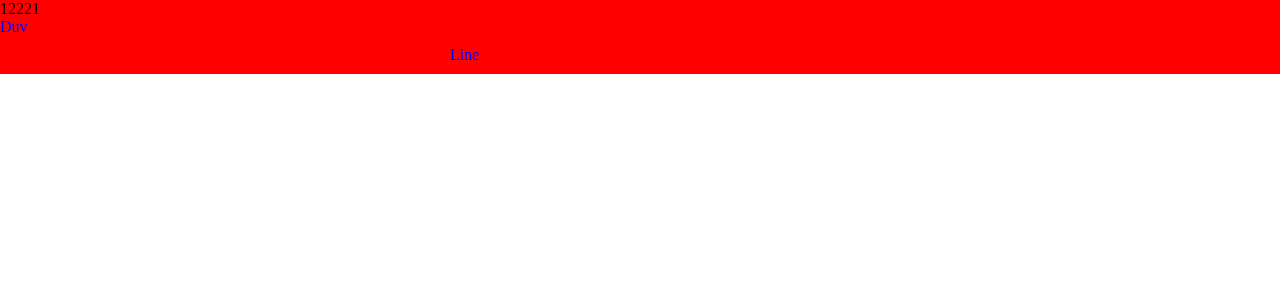
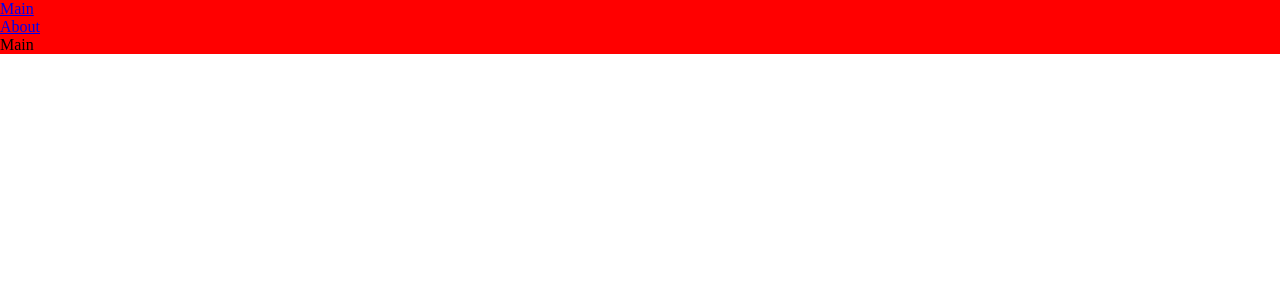
Before and after one commit to Rinzlerte/react-pure-qpp, a React app: page / in a window 1280 px wide. Shown: the top 300 px of the page. Built offline with nearby package versions, Linux system fonts and the light colour scheme.

Commit message:
add react-router-dom-ts and lazy loading samples

```diff
--- a/package.json
+++ b/package.json
@@ -33,9 +33,11 @@
     "webpack-dev-server": "^4.15.1"
   },
   "dependencies": {
+    "@types/react-router-dom": "^5.3.3",
     "axios": "^1.4.0",
     "dotenv": "^16.3.1",
     "react": "^18.2.0",
-    "react-dom": "^18.2.0"
+    "react-dom": "^18.2.0",
+    "react-router-dom": "^6.14.2"
   }
 }
--- /dev/null
+++ b/src/components/App.tsx
@@ -0,0 +1,24 @@
+import { Routes , Route, Link} from "react-router-dom"
+import AboutPageLazy from '../pages/AboutPage.lazy'
+import MainPageLazy  from "../pages/MainPage.lazy"
+import { Suspense } from "react"
+
+const App = () => {
+  return (
+    <div>
+        <Link to="/">Main</Link>
+        <br/>
+        <Link to="/about">About</Link>
+        <Suspense fallback={<div>loading</div>}>
+          <Routes>
+            <Route  path="/" element={<MainPageLazy/>}/>
+            <Route  path="/about" element={<AboutPageLazy/>}/>
+          </Routes>
+        </Suspense>
+
+    </div>
+
+  )
+}
+
+export default App
--- a/src/components/Duv.tsx
+++ b/src/components/Duv.tsx
@@ -1,5 +1,5 @@
 import Line from './Line'
-import './index.scss'
+
 
 const Duv = () => {
   return (
--- a/src/index.tsx
+++ b/src/index.tsx
@@ -1,13 +1,16 @@
 import ReactDOM from 'react-dom/client'
 import Duv from './components/Duv'
 import React from "react";
+import { BrowserRouter } from 'react-router-dom';
+import App from './components/App'
+import './components/index.scss'
 
 const root = ReactDOM.createRoot(document.getElementById("root"));
+
 root.render(
   <React.StrictMode>
-    <div>
-      12221
-       <Duv/>
-    </div>
+    <BrowserRouter>
+       <App/>
+    </BrowserRouter>
   </React.StrictMode>
 );
--- /dev/null
+++ b/src/pages/About.tsx
@@ -0,0 +1,9 @@
+import {FC} from 'react'
+
+const About: FC = () => {
+  return (
+    <div>About</div>
+  )
+}
+
+export default About
--- /dev/null
+++ b/src/pages/AboutPage.lazy.tsx
@@ -0,0 +1,6 @@
+
+import { lazy} from 'react';
+
+const AboutPageLazy= lazy(() => import('./About'));
+
+export default AboutPageLazy
--- /dev/null
+++ b/src/pages/Main.tsx
@@ -0,0 +1,9 @@
+import {FC} from 'react'
+
+const Main: FC = () => {
+  return (
+    <div>Main</div>
+  )
+}
+
+export default Main
--- /dev/null
+++ b/src/pages/MainPage.lazy.tsx
@@ -0,0 +1,5 @@
+import { lazy } from 'react';
+
+const MainPageLazy= lazy(() => import('./Main'));
+
+export default MainPageLazy
--- a/tsconfig.json
+++ b/tsconfig.json
@@ -5,7 +5,7 @@
     // Однако это не означает, что теперь вовсе нельзя использовать any.
     // Это означает лишь, что в подобных ситуация разработчик должен явно писать any,
     "noImplicitAny": true,
-    "module": "es6",
+    "module": "esnext",
     // В какую спецификацию компилируем: для поддержки большинства браузеров
     "target": "es5",
     "jsx": "react-jsx",
```
Also changed, not shown: 2 other files (tests, documents, lock files or other folders).
